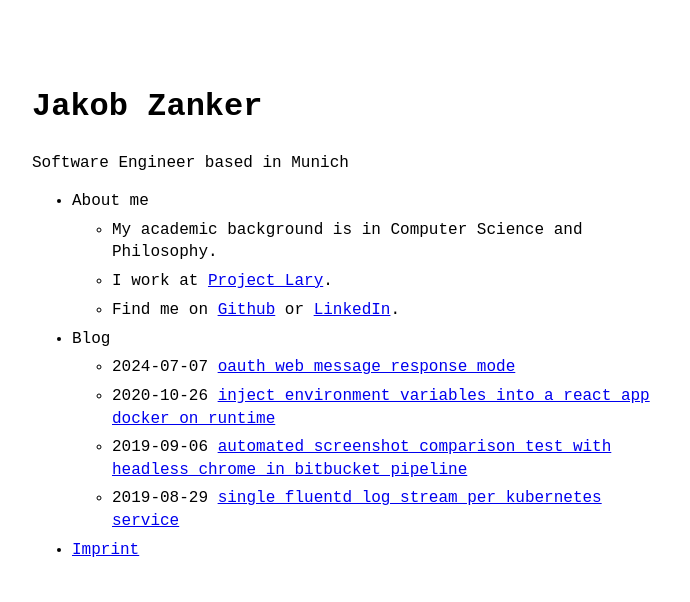
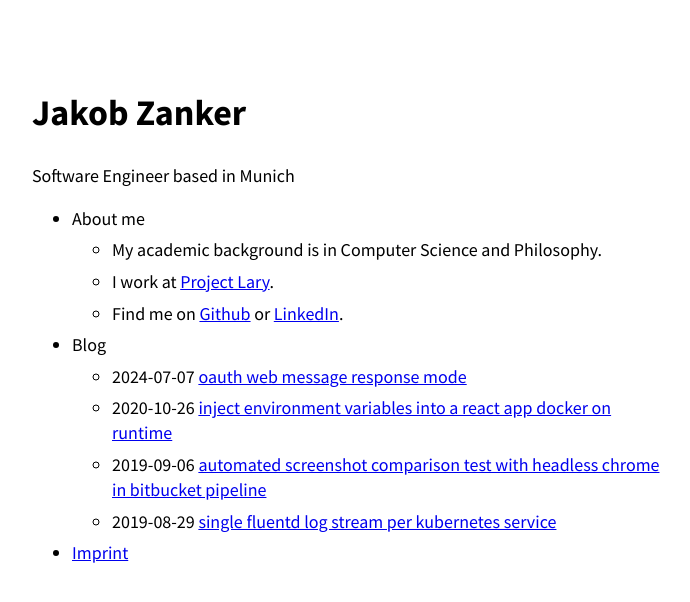
Before and after one commit to githubjakob/githubjakob.github.io, a Jekyll site: the page built from index.md, in a window 1280 px wide. Shown: the top 602 px of the page, without its empty margins (288-978 px from the left). Built offline with Jekyll 4.4.1, drawn with Linux system fonts in a browser that asks for light colours.

Commit message:
change font

```diff
--- /dev/null
+++ b/_sass/_fonts.scss
@@ -0,0 +1,41 @@
+
+$ssp-font-path: "../../assets/fonts/source-sans-pro" !default;
+/* latin */
+@font-face {
+  font-family: 'Source Sans Pro';
+  font-style: italic;
+  font-display: auto;
+  font-weight: 400;
+  src: local("Source Sans Pro Italic"), local("SourceSansPro-Italic"), url('#{$ssp-font-path}/source-sans-pro-italic.woff2') format("woff2");
+  unicode-range: U+0000-00FF, U+0131, U+0152-0153, U+02BB-02BC, U+02C6, U+02DA, U+02DC, U+2000-206F, U+2074, U+20AC, U+2122, U+2191, U+2193, U+2212, U+2215, U+FEFF, U+FFFD;
+}
+
+/* latin */
+@font-face {
+  font-family: 'Source Sans Pro';
+  font-style: italic;
+  font-display: auto;
+  font-weight: 700;
+  src: local("Source Sans Pro Bold Italic"), local("SourceSansPro-BoldItalic"), url('#{$ssp-font-path}/source-sans-pro-bold-italic.woff2') format("woff2");
+  unicode-range: U+0000-00FF, U+0131, U+0152-0153, U+02BB-02BC, U+02C6, U+02DA, U+02DC, U+2000-206F, U+2074, U+20AC, U+2122, U+2191, U+2193, U+2212, U+2215, U+FEFF, U+FFFD;
+}
+
+/* latin */
+@font-face {
+  font-family: 'Source Sans Pro';
+  font-style: normal;
+  font-display: auto;
+  font-weight: 400;
+  src: local("Source Sans Pro Regular"), local("SourceSansPro-Regular"), url('#{$ssp-font-path}/source-sans-pro-regular.woff2') format("woff2");
+  unicode-range: U+0000-00FF, U+0131, U+0152-0153, U+02BB-02BC, U+02C6, U+02DA, U+02DC, U+2000-206F, U+2074, U+20AC, U+2122, U+2191, U+2193, U+2212, U+2215, U+FEFF, U+FFFD;
+}
+
+/* latin */
+@font-face {
+  font-family: 'Source Sans Pro';
+  font-style: normal;
+  font-display: auto;
+  font-weight: 700;
+  src: local("Source Sans Pro Bold"), local("SourceSansPro-Bold"), url('#{$ssp-font-path}/source-sans-pro-bold.woff2') format("woff2");
+  unicode-range: U+0000-00FF, U+0131, U+0152-0153, U+02BB-02BC, U+02C6, U+02DA, U+02DC, U+2000-206F, U+2074, U+20AC, U+2122, U+2191, U+2193, U+2212, U+2215, U+FEFF, U+FFFD;
+}
--- /dev/null
+++ b/_sass/_variables.scss
@@ -0,0 +1,3 @@
+$font-family-main: 'Source Sans Pro', Helvetica, Arial, sans-serif;
+$font-family-headings: 'Source Sans Pro', Helvetica, Arial, sans-serif;
+$font-family-logo: 'Source Sans Pro', Helvetica, Arial, sans-serif;
--- a/_sass/style.scss
+++ b/_sass/style.scss
@@ -1,3 +1,6 @@
+@import 'variables';
+@import 'fonts';
+
 // -------------- THEME SWITCHER -------------- //
 @mixin dark-appearance {
   filter: invert(1);
@@ -25,8 +28,8 @@ html { height: 100%; }
 
 body {
   color: black;
-  font-family: monospace;
-  font-size: 16px;
+  font-family: $font-family-main;
+  font-size: 18px;
   line-height: 1.4;
   margin: 0;
   min-height: 100%;
```
Also changed, not shown: assets/fonts/source-sans-pro/source-sans-pro-bold-italic.woff2 (added), assets/fonts/source-sans-pro/source-sans-pro-bold.woff2 (added), assets/fonts/source-sans-pro/source-sans-pro-italic.woff2 (added), assets/fonts/source-sans-pro/source-sans-pro-regular.woff2 (added), 6 other files.
